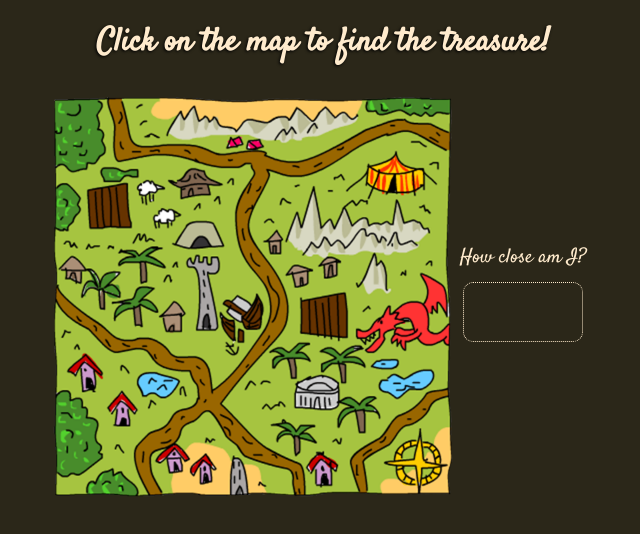
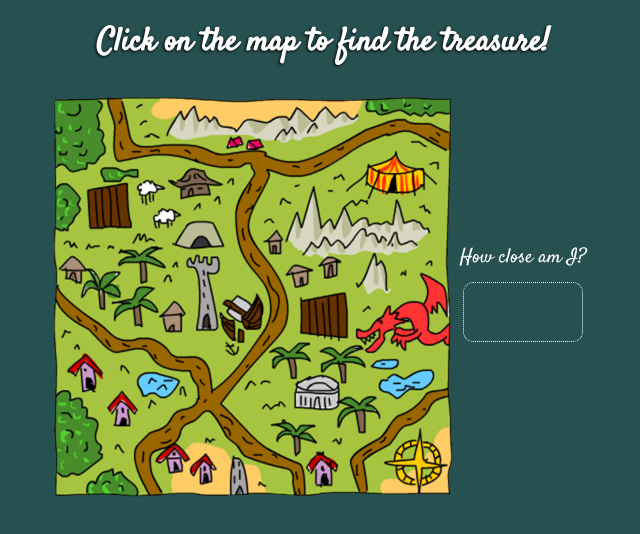
Before and after one commit to yaahcd/mini-games, a plain HTML site: page treasure-hunt/treasure.html in a window 1280 px wide. Shown: the whole page, without its empty margins (317-957 px from the left). Drawn offline with nearby package versions, Linux system fonts and the light colour scheme.

Commit message:
changed colors

```diff
--- /dev/null
+++ b/snake-game/style.css
@@ -0,0 +1,9 @@
+* {
+    margin: 0;
+    padding: 0;
+    box-sizing: border-box;
+}
+
+body {
+    background-color: rgb(39, 80, 80);
+  }
--- a/treasure-hunt/style.css
+++ b/treasure-hunt/style.css
@@ -14,7 +14,7 @@ body {
   width: 100vw;
   height: 100vh;
   font-family: "Roboto", sans-serif;
-  background-color: rgb(43, 39, 25);
+  background-color: rgb(39, 80, 80);
 }
 
 h1 {
@@ -22,7 +22,7 @@ h1 {
   width: 100vw;
   margin: 20px;
   font-family: "Satisfy", cursive;
-  color: blanchedalmond;
+  color: white;
   text-shadow: -1px 1px 3px black;
 }
 
@@ -33,7 +33,7 @@ h1 {
   align-items: center;
   text-align: center;
   margin: 10px auto;
-  color: blanchedalmond;
+  color: white;
   font-size: 20px;
 }
 
@@ -42,7 +42,7 @@ h1 {
   display: flex;
   justify-content: center;
   align-items: center;
-  border: 1px dotted blanchedalmond;
+  border: 1px dotted white;
   border-radius: 10px;
   width: 120px;
   height: 60px;
```
Also changed, not shown: snake-game/snake.html (+1 -0 lines).
